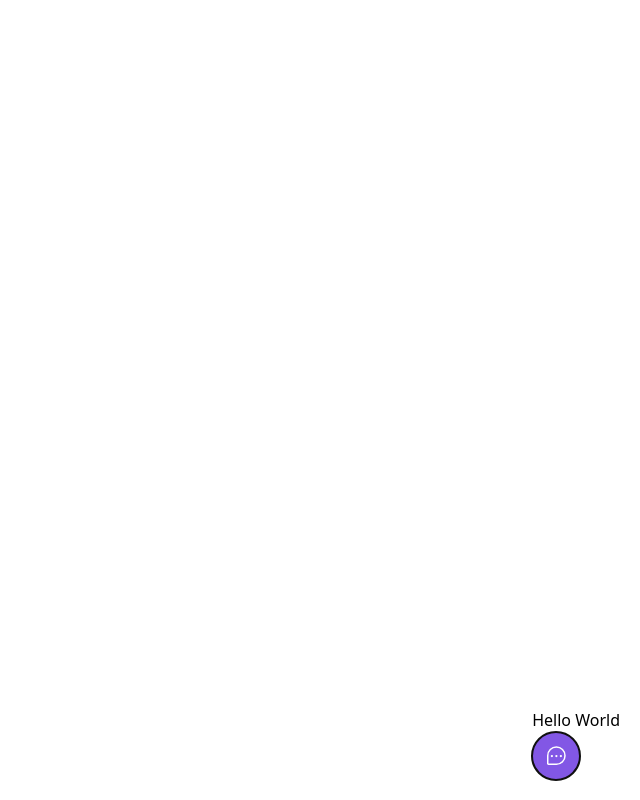
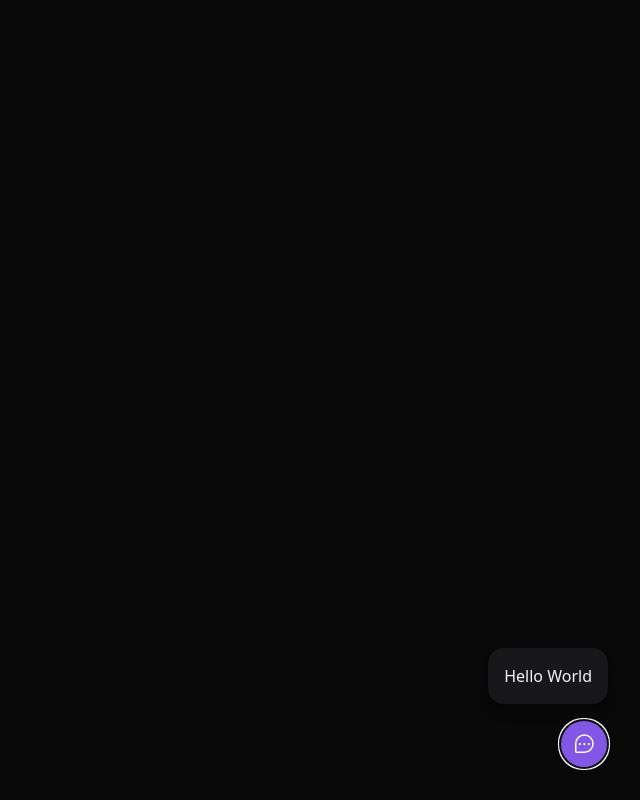
Before and after one commit to wandersonDeve/NLW---Return----Mission-Impulse, a React (Vite) app in the folder web/: page / in a window 1280 px wide. Both pictures are taken after a click on the button "Feedback". Shown: the whole page, without its empty margins (640-1280 px from the left). Built offline with nearby package versions, Linux system fonts and the light colour scheme.

Commit message:
style: feedback button changes

```diff
--- a/web/src/components/Widget.tsx
+++ b/web/src/components/Widget.tsx
@@ -1,21 +1,15 @@
 import { ChatTeardropDots } from "phosphor-react";
-import { useState } from "react";
 import { Popover } from "@headlessui/react";
+import { WidgetForm } from "./WidgetForm";
 
 export function Widget() {
-  const [isWidgetOpen, setIsWidgetOpen] = useState(false);
+  return (
+    <Popover className="absolute bottom-4 right-4 md:bottom-8 md:right-8 flex flex-col items-end">
+      <Popover.Panel>
+        <WidgetForm />
+      </Popover.Panel>
 
-  function toggleWidgetVisibility() {
-    setIsWidgetOpen(!isWidgetOpen);
-  }
-
-  return (
-    <Popover className="absolute bottom-5 right-5">
-      <Popover.Panel>Hello World</Popover.Panel>
-
-      <Popover.Button
-        className="bg-brand-500 rounded-full px-3 h-12 text-white flex items-center group"
-      >
+      <Popover.Button className="bg-brand-500 rounded-full px-3 h-12 text-white flex items-center group">
         <ChatTeardropDots className="w-6 h-6" />
 
         <span className="max-w-0 overflow-hidden group-hover:max-w-xs transition-all duration-500 ease-linear">
--- /dev/null
+++ b/web/src/components/WidgetForm.tsx
@@ -0,0 +1,7 @@
+export function WidgetForm(){
+    return(
+        <div className="bg-zinc-900 p-4 relative rounded-2xl mb-4 flex flex-col items-center shadow-lg w-[calc(100vw-2rem)] md:w-auto">
+            Hello World
+        </div>
+    )
+}
--- a/web/src/global.css
+++ b/web/src/global.css
@@ -1,3 +1,7 @@
 @tailwind base;
 @tailwind components;
 @tailwind utilities;
+
+body {
+  @apply bg-[#09090A] text-zinc-100;
+}
```
